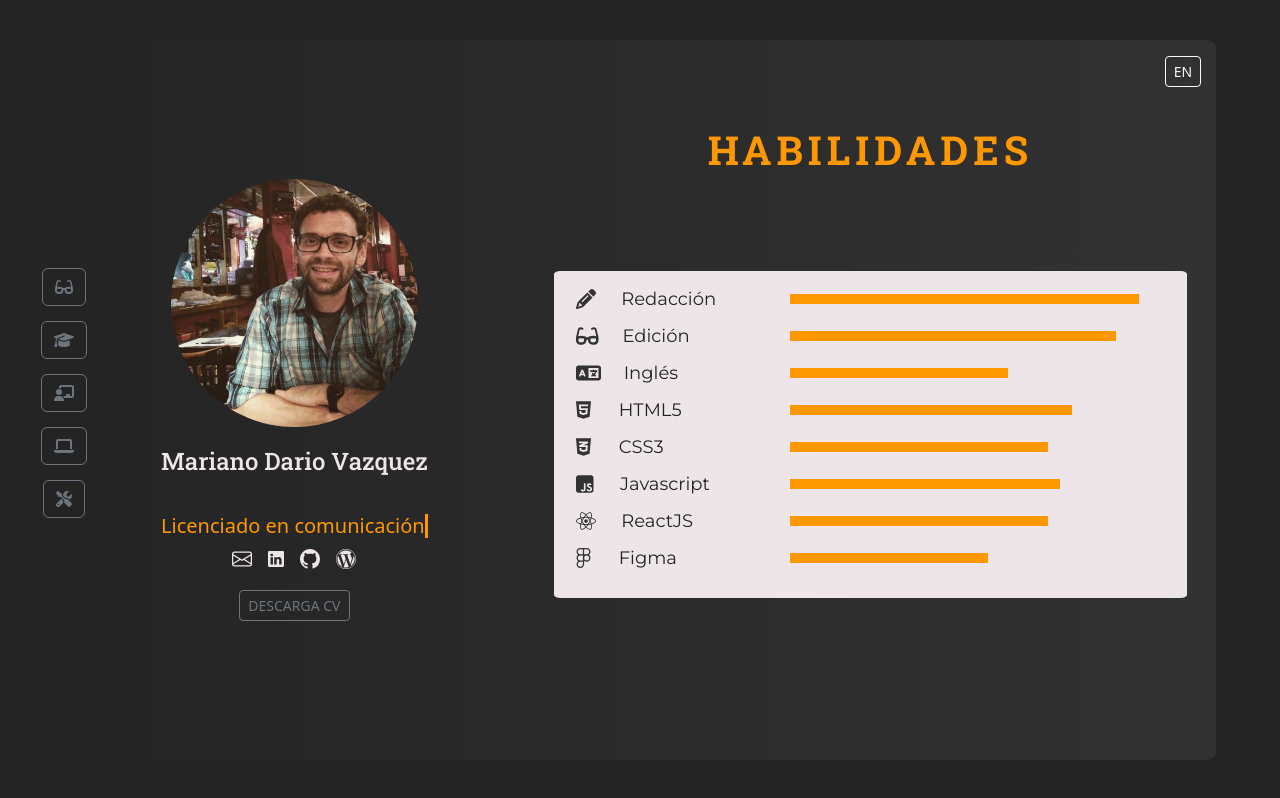
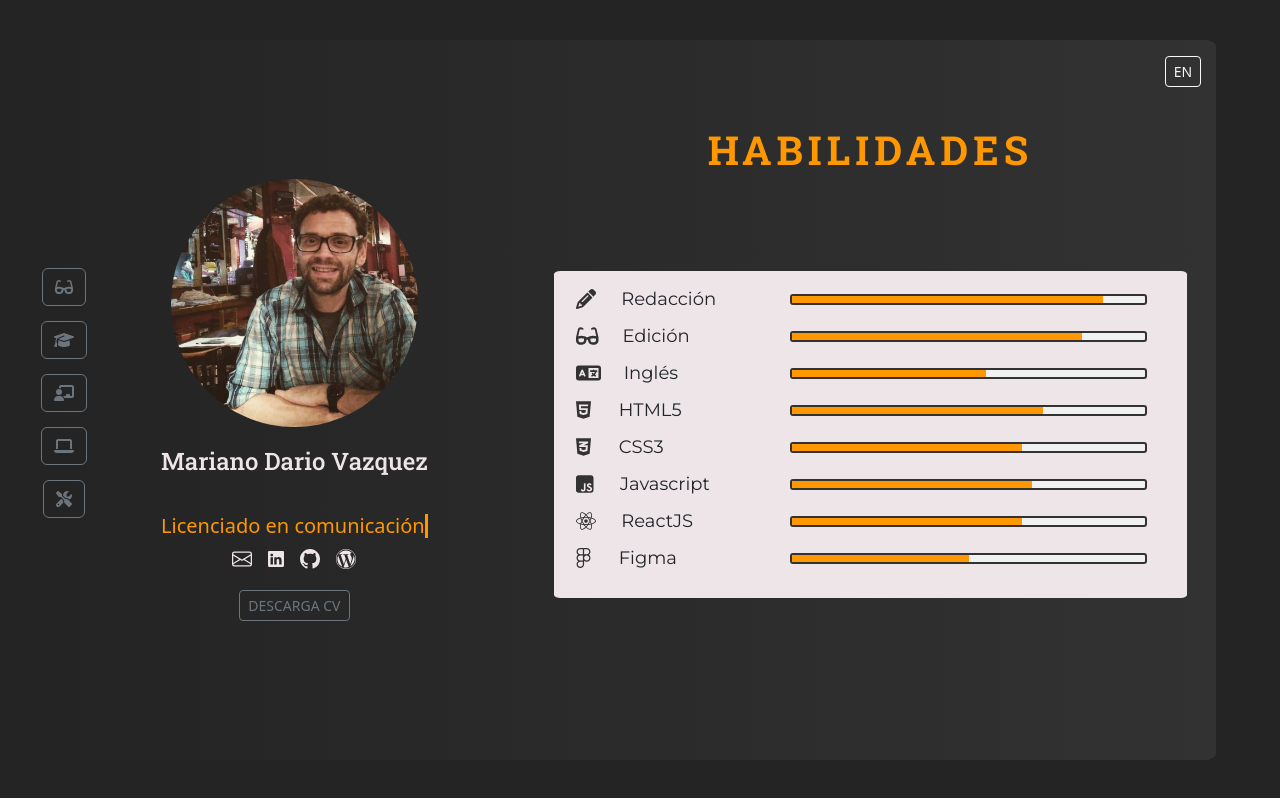
Before and after one commit to mareanovazquez/CurriculumVitae, a React (Vite) app: page /habilidades in a window 1280 px wide. Built offline with nearby package versions, Linux system fonts and the light colour scheme.

Commit message:
add border to skills

```diff
--- a/src/Components/Loading/LoadinbBarHtml.jsx
+++ b/src/Components/Loading/LoadinbBarHtml.jsx
@@ -22,7 +22,10 @@ export const LoadingBarHtml = () => {
 
     return (
         <>
+
+        <div className="markLevel">
             <div className="levelHtml" style={{ width: `${percentageHtml}%` }}></div>
+        </div>
             <div className="percentageHtml d-none">{percentageHtml}%</div>
         </>
     )
--- a/src/Components/Loading/LoadingBarCss.jsx
+++ b/src/Components/Loading/LoadingBarCss.jsx
@@ -22,7 +22,9 @@ export const LoadingBarCss = () => {
 
     return (
         <>
-            <div className="levelJS" style={{ width: `${percentageJS}%` }}></div>
+            <div className="markLevel">
+                <div className="levelJS" style={{ width: `${percentageJS}%` }}></div>
+            </div>
             <div className="percentageJS d-none">{percentageJS}%</div>
         </>
     )
--- a/src/Components/Loading/LoadingBarEdicion.jsx
+++ b/src/Components/Loading/LoadingBarEdicion.jsx
@@ -20,7 +20,9 @@ export const LoadingBarEdicion = () => {
 
     return (
         <>
+        <div className="markLevel">
             <div className="levelEdicion" style={{ width: `${percentageEdicion}%` }}></div>
+        </div>
             <div className="percentageEdicion d-none">{percentageEdicion}%</div>
         </>
     )
--- a/src/Components/Loading/LoadingBarFigma.jsx
+++ b/src/Components/Loading/LoadingBarFigma.jsx
@@ -22,7 +22,9 @@ export const LoadingBarFigma = () => {
 
     return (
         <>
+        <div className="markLevel">
             <div className="levelReact" style={{ width: `${percentageReact}%` }}></div>
+        </div>
             <div className="percentageReact d-none">{percentageReact}%</div>
         </>
     )
--- a/src/Components/Loading/LoadingBarJavascript.jsx
+++ b/src/Components/Loading/LoadingBarJavascript.jsx
@@ -22,7 +22,9 @@ export const LoadingBarJavascript = () => {
 
     return (
         <>
+        <div className="markLevel">
             <div className="levelCss" style={{ width: `${percentageCss}%` }}></div>
+        </div>
             <div className="percentageCss d-none">{percentageCss}%</div>
         </>
     )
--- a/src/Components/Loading/LoadingBarLanguage.jsx
+++ b/src/Components/Loading/LoadingBarLanguage.jsx
@@ -22,7 +22,9 @@ export const LoadingBarLanguage = () => {
 
     return (
         <>
+        <div className="markLevel">
             <div className="levelLanguage" style={{ width: `${percentageLanguage}%` }}></div>
+        </div>
             <div className="percentageLanguage d-none">{percentageLanguage}%</div>
         </>
     )
--- a/src/Components/Loading/LoadingBarReact.jsx
+++ b/src/Components/Loading/LoadingBarReact.jsx
@@ -22,7 +22,9 @@ export const LoadingBarReact = () => {
 
     return (
         <>
-            <div className="levelReact" style={{ width: `${percentageReact}%` }}></div>
+            <div className="markLevel">
+                <div className="levelReact" style={{ width: `${percentageReact}%` }}></div>
+            </div>
             <div className="percentageReact d-none">{percentageReact}%</div>
         </>
     )
--- a/src/Components/Loading/LoadingBarRedaccion.jsx
+++ b/src/Components/Loading/LoadingBarRedaccion.jsx
@@ -22,7 +22,9 @@ export const LoadingBarRedaccion = () => {
 
     return (
         <>
+        <div className="markLevel">
             <div className="levelRedaccion" style={{ width: `${percentageRedaccion}%` }}></div>
+        </div>
             <div className="percentageRedaccion d-none">{percentageRedaccion}%</div>
         </>
     )
--- a/src/estilos.css
+++ b/src/estilos.css
@@ -18,6 +18,8 @@ reescrito en MediaQueries */
 body {
     background-color: #242424;
 }
+
+
 
 /*BARRA DE NAVEGACIÓN*/
 .MenuNavBar {
@@ -552,6 +554,17 @@ body {
     height: 10px;
     position: relative;
 }
+.markLevel {
+    border-color: #323232;
+    border-style: solid;
+    border-width: 2px;
+    border-radius: 3px;
+    width: 90%;
+    height: 11px;
+    position: relative; /* Asegura que el contenido interno se posicione correctamente */
+    background-color: #f1f1f1; /* Un color de fondo para la barra vacía */
+    overflow: hidden; /* Asegura que el contenido no se desborde */
+    }
 
 .levelRedaccion,
 .levelEdicion,
@@ -560,12 +573,14 @@ body {
 .levelCss,
 .levelJS,
 .levelReact {
-    position: absolute;
+
     height: 10px;
     width: 0%;
     /* Se inicia en 0, pero React lo actualizará */
     background-color: #ff9800;
 }
+
+
 
 .percentageRedaccion,
 .percentageEdicion,
```
